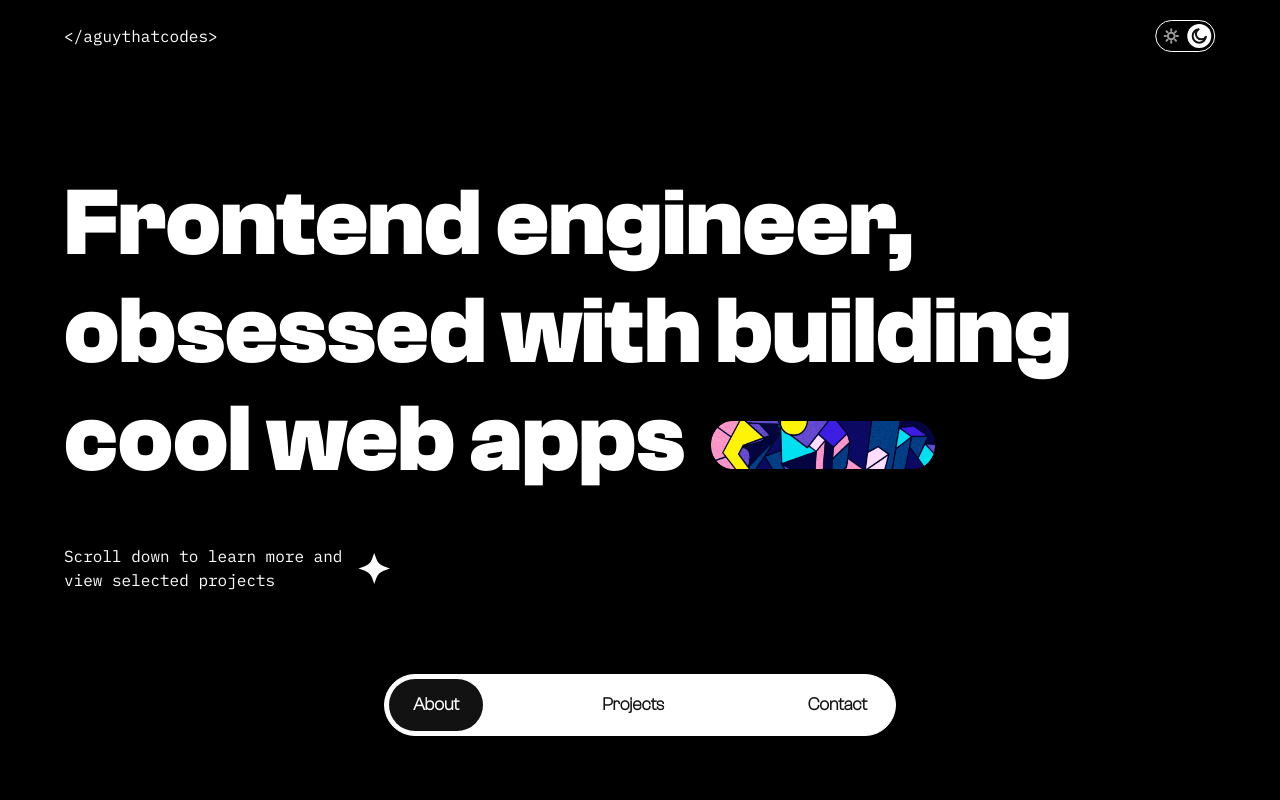
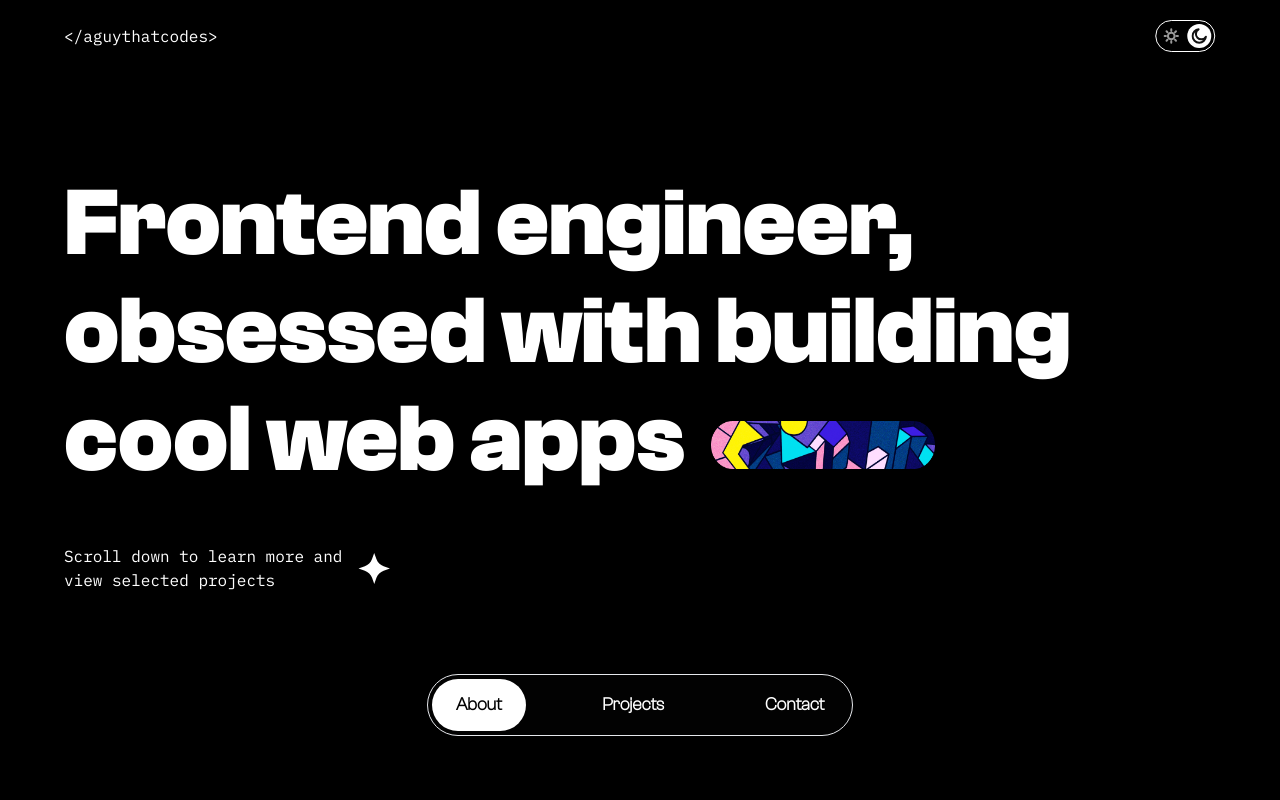
Before and after one commit to elminhoemmanuel/aoeportfolio-v2, a Next.js app: page / in a window 1280 px wide. Shown: the top 800 px of the page. Built offline with nearby package versions, Linux system fonts and the light colour scheme.

Commit message:
background with blur

```diff
--- a/components/page-elements/Navbar/navbar.module.css
+++ b/components/page-elements/Navbar/navbar.module.css
@@ -10,32 +10,35 @@
 .navbarBlack {
     @apply flex;
     @apply justify-between;
-    @apply gap-1;
     @apply p-1;
     @apply border;
-    @apply sm:w-2/5 w-11/12;
+    @apply md:w-2/5 lg:w-1/3 w-4/5;
     @apply rounded-full;
-    @apply bg-white border-white;
+    background: rgba(11, 11, 11, 0.2);
+    backdrop-filter: blur(6px);
+
+
 }
 
 .navbarWhite {
     @apply flex;
     @apply justify-between;
-    @apply gap-1;
     @apply p-1;
     @apply border;
-    @apply sm:w-2/5 w-11/12;
+    @apply md:w-2/5 lg:w-1/3 w-4/5;
     @apply rounded-full;
     @apply bg-portblack border-portblack;
+    background: rgba(244, 244, 235, 0.2);
+    backdrop-filter: blur(6px);
 }
 
 .navItemBlack {
-    @apply sm:text-lg text-sm text-portblack;
+    @apply sm:text-lg text-sm;
     @apply font-extrabold;
     @apply sm:py-3 py-2 sm:px-6 px-3;
     @apply block;
     @apply rounded-full;
-    @apply hover:bg-portblack hover:text-white;
+    @apply hover:bg-white hover:text-black;
 }
 
 .navItemActiveBlack {
@@ -44,17 +47,17 @@
     @apply sm:py-3 py-2 sm:px-6 px-3;
     @apply block;
     @apply rounded-full;
-    @apply bg-portblack;
-    @apply text-white;
+    @apply bg-white;
+    @apply text-black;
 }
 
 .navItemWhite {
-    @apply sm:text-lg text-sm text-white;
+    @apply sm:text-lg text-sm;
     @apply font-extrabold;
     @apply sm:py-3 py-2 sm:px-6 px-3;
     @apply block;
     @apply rounded-full;
-    @apply hover:bg-portnude hover:text-portblack;
+    @apply hover:bg-black hover:text-white;
 }
 
 .navItemActiveWhite {
@@ -63,6 +66,6 @@
     @apply sm:py-3 py-2 sm:px-6 px-3;
     @apply block;
     @apply rounded-full;
-    @apply bg-portnude;
-    @apply text-portblack;
+    @apply bg-black;
+    @apply text-white
 }
--- a/tailwind.config.js
+++ b/tailwind.config.js
@@ -15,7 +15,7 @@
             'sm': '640px',
             // => @media (min-width: 640px) { ... }
 
-            'md': '768px',
+            'md': '769px',
             // => @media (min-width: 768px) { ... }
 
             'lg': '1025px',
```
